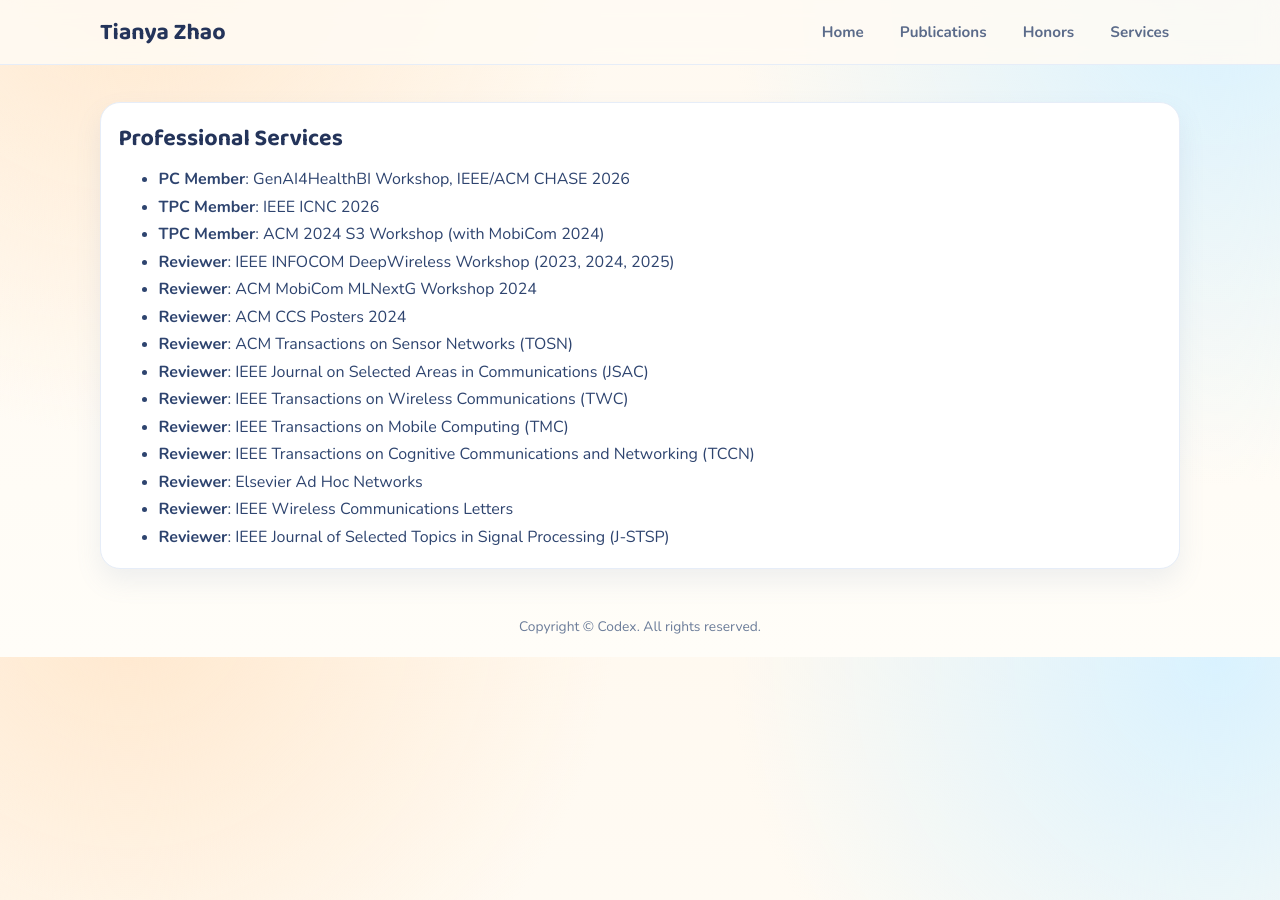
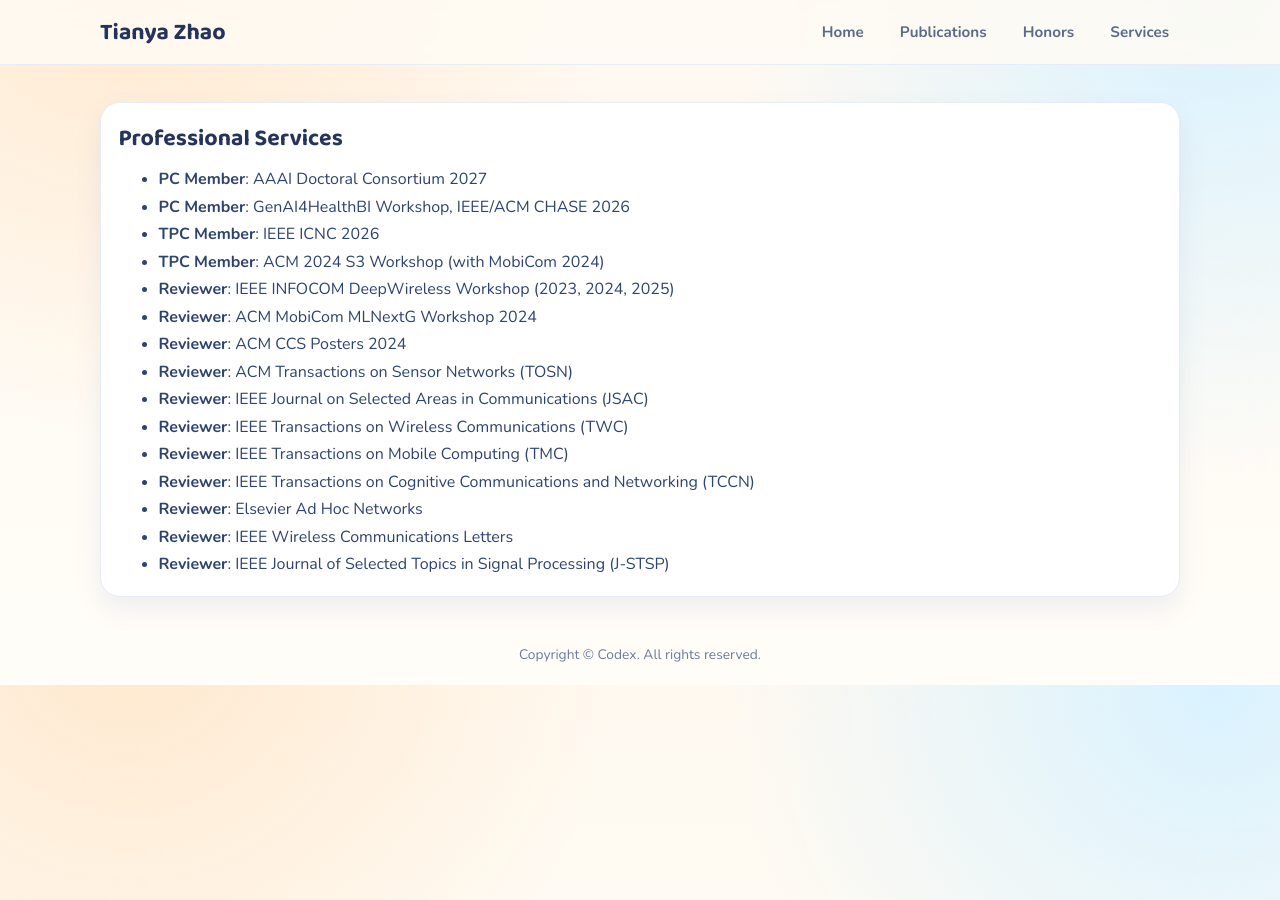
Before and after one commit to Tianyaz97/Tianyaz97.github.io, a Jekyll site: the page built from _pages/services.md, in a window 1280 px wide. Built offline with Jekyll 4.4.1, drawn with Linux system fonts in a browser that asks for light colours.

Commit message:
update service

```diff
--- a/_pages/services.md
+++ b/_pages/services.md
@@ -7,6 +7,7 @@
 <section class="section-card">
   <h2>Professional Services</h2>
   <ul>
+    <li><strong>PC Member</strong>: AAAI Doctoral Consortium 2027</li>
     <li><strong>PC Member</strong>: GenAI4HealthBI Workshop, IEEE/ACM CHASE 2026</li>
     <li><strong>TPC Member</strong>: IEEE ICNC 2026</li>
     <li><strong>TPC Member</strong>: ACM 2024 S3 Workshop (with MobiCom 2024)</li>
```
